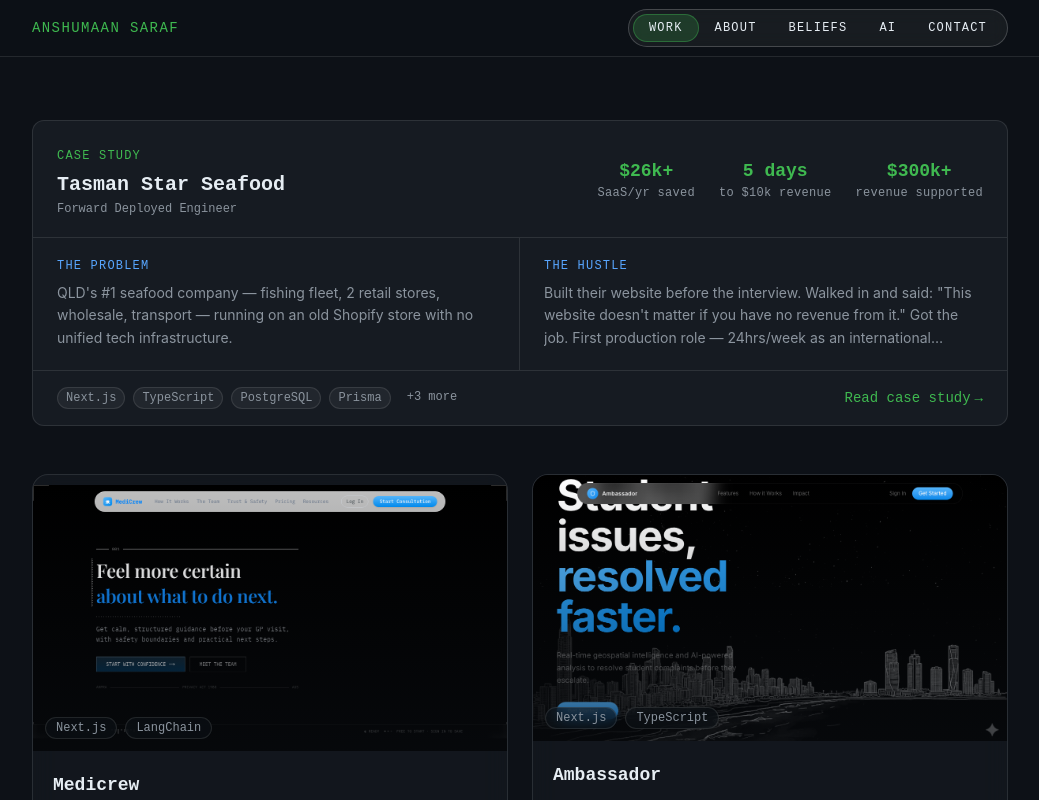
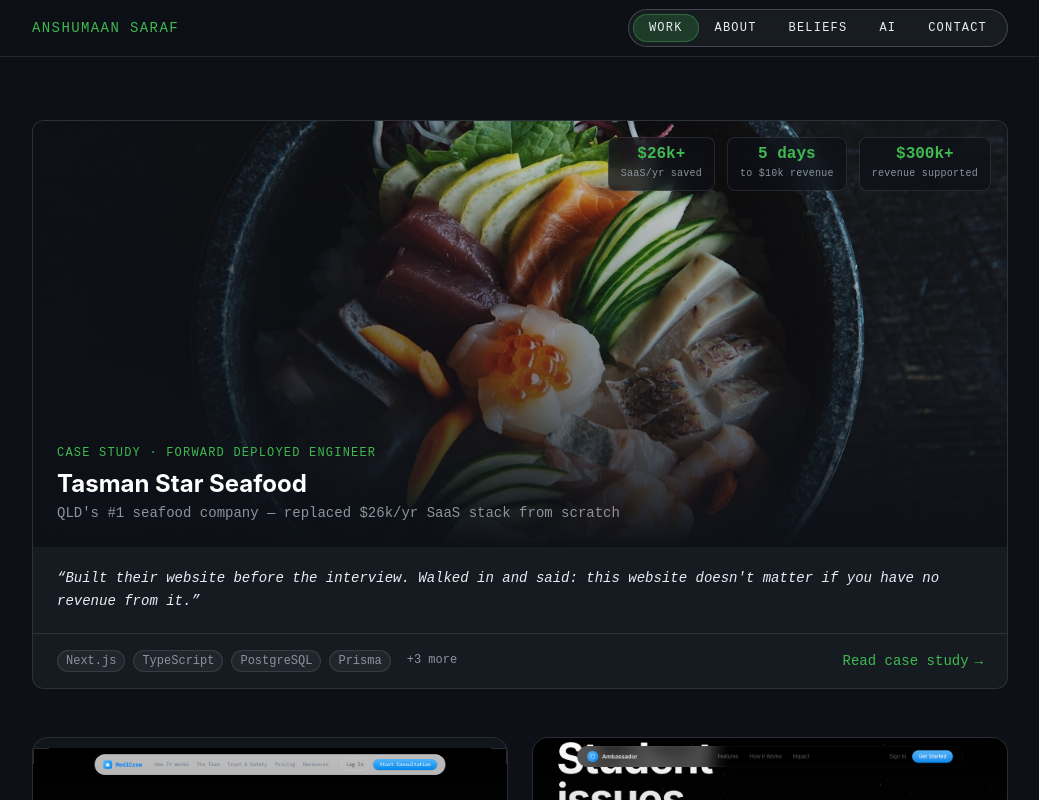
Before and after one commit to Ansh0928/Portfolio, a Next.js app: page /work in a window 1280 px wide. Shown: the top 800 px of the page, without its empty margins (120-1159 px from the left). Built offline with nearby package versions, Linux system fonts and the light colour scheme.

Commit message:
design: overhaul Tasman Star case study card and modal

```diff
--- a/components/CaseStudy.tsx
+++ b/components/CaseStudy.tsx
@@ -17,7 +17,7 @@
       <h4 className="text-xs font-mono text-[#58a6ff] tracking-widest uppercase mb-2">
         {block.heading}
       </h4>
-      <p className="text-[#8b949e] text-sm leading-relaxed">{block.body}</p>
+      <p className="text-[#c9d1d9] text-sm leading-relaxed">{block.body}</p>
     </div>
   );
 }
@@ -36,7 +36,7 @@
         {block.items.map((item, i) => (
           <li
             key={i}
-            className="flex gap-3 text-sm text-[#8b949e] leading-relaxed"
+            className="flex gap-3 text-sm text-[#c9d1d9] leading-relaxed"
           >
             <span className="text-[#3fb950] font-mono mt-0.5 shrink-0">→</span>
             <span>{item}</span>
@@ -53,13 +53,13 @@
   block: Extract<CaseStudyBlock, { type: "quote" }>;
 }) {
   return (
-    <div className="border-l-2 border-[#3fb950] pl-4 py-1">
-      <p className="text-[#e6edf3] text-base italic leading-relaxed">
+    <div className="my-2 px-6 py-5 bg-[#3fb950]/5 border border-[#3fb950]/20 rounded-xl">
+      <p className="text-[#e6edf3] text-xl font-mono leading-snug">
         &ldquo;{block.text}&rdquo;
       </p>
       {block.attribution && (
-        <p className="text-xs font-mono text-[#8b949e] mt-2">
-          {block.attribution}
+        <p className="text-xs font-mono text-[#3fb950] mt-3 tracking-wide">
+          — {block.attribution}
         </p>
       )}
     </div>
@@ -78,15 +78,15 @@
       </h4>
       <div className="relative pl-4 space-y-5">
         {/* Vertical line */}
-        <div className="absolute left-0 top-2 bottom-2 w-px bg-white/10" />
+        <div className="absolute left-0 top-2 bottom-2 w-px bg-[#3fb950]/20" />
         {block.steps.map((step, i) => (
           <div key={i} className="relative pl-5">
             {/* Dot */}
             <div className="absolute left-[-1px] top-[5px] w-2 h-2 rounded-full bg-[#3fb950] border-2 border-[#0d1117] translate-x-[-50%]" />
-            <p className="text-xs font-mono text-[#3fb950] mb-1">
+            <p className="text-xs font-mono text-[#3fb950] mb-1 tracking-wide">
               {step.label}
             </p>
-            <p className="text-[#8b949e] text-sm leading-relaxed">
+            <p className="text-[#c9d1d9] text-sm leading-relaxed">
               {step.detail}
             </p>
           </div>
@@ -102,11 +102,11 @@
   block: Extract<CaseStudyBlock, { type: "callout" }>;
 }) {
   return (
-    <div className="bg-[#3fb950]/5 border border-[#3fb950]/20 rounded-lg px-5 py-4">
+    <div className="bg-[#3fb950]/8 border border-[#3fb950]/25 rounded-xl px-5 py-4">
       <h4 className="text-xs font-mono text-[#3fb950] tracking-widest uppercase mb-2">
         {block.heading}
       </h4>
-      <p className="text-[#c9d1d9] text-sm leading-relaxed">{block.body}</p>
+      <p className="text-[#e6edf3] text-sm leading-relaxed">{block.body}</p>
     </div>
   );
 }
@@ -156,7 +156,7 @@
     >
       {/* Backdrop */}
       <div
-        className="absolute inset-0 bg-black/75 backdrop-blur-sm"
+        className="absolute inset-0 bg-black/80 backdrop-blur-sm"
         onClick={onClose}
       />
 
@@ -168,7 +168,7 @@
             <span className="text-xs font-mono text-[#3fb950] tracking-widest uppercase">
               Case Study
             </span>
-            <h2 className="text-2xl font-mono font-bold text-[#e6edf3] mt-1">
+            <h2 className="text-2xl font-bold text-[#e6edf3] mt-1">
               {caseStudy.company}
             </h2>
             <p className="text-xs text-[#8b949e] font-mono mt-0.5">
@@ -193,22 +193,24 @@
           </button>
         </div>
 
-        {/* Metrics bar */}
-        <div className="px-6 py-5 flex gap-8 flex-wrap border-b border-white/10 bg-[#161b22]">
+        {/* Metrics bar — bigger, bolder */}
+        <div className="px-6 py-6 border-b border-white/10 bg-[#161b22]">
+          <div className="grid grid-cols-3 gap-4">
             {caseStudy.metrics.map((m) => (
-            <div key={m.label}>
-              <div className="font-mono text-2xl font-bold text-[#3fb950]">
+              <div key={m.label} className="text-center">
+                <div className="font-mono text-3xl font-bold text-[#3fb950] leading-none">
                   {m.value}
                 </div>
-              <div className="text-xs text-[#8b949e] font-mono tracking-wide mt-0.5">
+                <div className="text-xs text-[#8b949e] font-mono tracking-wide mt-1.5">
                   {m.label}
                 </div>
               </div>
             ))}
           </div>
+        </div>
 
         {/* Story blocks */}
-        <div className="px-6 py-6 space-y-8">
+        <div className="px-6 py-6 space-y-7">
           {caseStudy.story.map((block, i) => (
             <StoryBlock key={i} block={block} />
           ))}
@@ -223,7 +225,7 @@
             {caseStudy.pipelineTags.map((tag) => (
               <span
                 key={tag}
-                className="px-2 py-1 text-xs font-mono bg-[#3fb950]/10 text-[#3fb950] border border-[#3fb950]/20 rounded-full"
+                className="px-2.5 py-1 text-xs font-mono bg-[#3fb950]/10 text-[#3fb950] border border-[#3fb950]/20 rounded-full"
               >
                 {tag}
               </span>
@@ -283,35 +285,51 @@
       <MotionSection aria-label={`${caseStudy.company} case study`}>
         <button
           onClick={() => setOpen(true)}
-          className="relative w-full text-left group bg-[#161b22] border border-white/10 rounded-xl overflow-hidden hover:border-[#3fb950]/40 transition-all duration-300 hover:shadow-[0_0_30px_rgba(63,185,80,0.07)] focus:outline-none focus-visible:ring-2 focus-visible:ring-[#3fb950]"
+          className="relative w-full text-left group bg-[#161b22] border border-white/10 rounded-xl overflow-hidden hover:border-[#3fb950]/40 transition-all duration-300 hover:shadow-[0_0_40px_rgba(63,185,80,0.08)] focus:outline-none focus-visible:ring-2 focus-visible:ring-[#3fb950]"
         >
-          {/* Matrix shader background — subtle, fades in on hover */}
+          {/* Matrix shader — subtle, fades in on hover */}
           <CelestialMatrixShader
             className="absolute inset-0 w-full h-full opacity-0 group-hover:opacity-100 transition-opacity duration-700 pointer-events-none"
             style={{ zIndex: 0 }}
           />
-          {/* Card content sits above the shader */}
+
           <div className="relative z-10">
-            {/* Header */}
-            <div className="border-b border-white/10 px-6 py-5 flex flex-col sm:flex-row sm:items-center justify-between gap-4">
-              <div>
-                <span className="text-xs font-mono text-[#3fb950] tracking-widest uppercase">
-                  Case Study
+            {/* Hero image */}
+            <div className="relative aspect-[16/7] overflow-hidden">
+              <img
+                src="/images/projects/tasman-star.jpg"
+                alt="Tasman Star Seafood"
+                className="h-full w-full object-cover object-right-center transition-transform duration-700 group-hover:scale-105"
+              />
+              {/* Dark gradient overlay — image is dark-left, seafood-right */}
+              <div className="absolute inset-0 bg-gradient-to-t from-[#0d1117] via-[#0d1117]/30 to-transparent" />
+              <div className="absolute inset-0 bg-gradient-to-r from-[#0d1117]/80 via-[#0d1117]/20 to-transparent" />
+
+              {/* Overlaid headline on image */}
+              <div className="absolute inset-0 flex flex-col justify-end p-6">
+                <span className="text-xs font-mono text-[#3fb950] tracking-widest uppercase mb-2">
+                  Case Study · Forward Deployed Engineer
                 </span>
-                <h3 className="text-xl font-mono font-bold text-[#e6edf3] mt-1 group-hover:text-white transition-colors">
+                <h3 className="text-2xl font-bold text-white leading-tight group-hover:text-[#3fb950] transition-colors duration-300">
                   {caseStudy.company}
                 </h3>
-                <p className="text-xs text-[#8b949e] font-mono mt-0.5">
-                  {caseStudy.role}
+                <p className="text-sm text-[#8b949e] font-mono mt-1">
+                  QLD&apos;s #1 seafood company — replaced $26k/yr SaaS stack
+                  from scratch
                 </p>
               </div>
-              <div className="flex gap-6 flex-wrap">
+
+              {/* Metrics — top right of image */}
+              <div className="absolute top-4 right-4 flex gap-3">
                 {caseStudy.metrics.map((m) => (
-                  <div key={m.label} className="text-center">
-                    <div className="font-mono text-lg font-bold text-[#3fb950]">
+                  <div
+                    key={m.label}
+                    className="text-center bg-[#0d1117]/70 backdrop-blur-sm border border-white/10 rounded-lg px-3 py-2"
+                  >
+                    <div className="font-mono text-base font-bold text-[#3fb950] leading-none">
                       {m.value}
                     </div>
-                    <div className="text-xs text-[#8b949e] font-mono tracking-wide">
+                    <div className="text-[10px] text-[#8b949e] font-mono tracking-wide mt-1 whitespace-nowrap">
                       {m.label}
                     </div>
                   </div>
@@ -319,22 +337,17 @@
               </div>
             </div>
 
-            {/* Teaser: first 2 quadrants */}
-            <div className="grid grid-cols-2 gap-0 divide-x divide-white/10">
-              {caseStudy.quadrants.slice(0, 2).map((q) => (
-                <div key={q.label} className="px-6 py-5">
-                  <h4 className="text-xs font-mono text-[#58a6ff] tracking-widest uppercase mb-2">
-                    {q.label}
-                  </h4>
-                  <p className="text-[#8b949e] text-sm leading-relaxed line-clamp-3">
-                    {q.content}
+            {/* Quote hook */}
+            <div className="px-6 py-5 border-b border-white/10">
+              <p className="text-[#e6edf3] text-sm font-mono italic leading-relaxed">
+                &ldquo;Built their website before the interview. Walked in and
+                said: this website doesn&apos;t matter if you have no revenue
+                from it.&rdquo;
               </p>
             </div>
-              ))}
-            </div>
 
-            {/* Footer CTA */}
-            <div className="border-t border-white/10 px-6 py-4 flex items-center justify-between">
+            {/* Footer: tags + CTA */}
+            <div className="px-6 py-4 flex items-center justify-between gap-4">
               <div className="flex flex-wrap gap-2">
                 {caseStudy.techTags.slice(0, 4).map((tag) => (
                   <span
@@ -350,12 +363,11 @@
                   </span>
                 )}
               </div>
-              <span className="text-sm font-mono text-[#3fb950] flex items-center gap-1 group-hover:gap-2 transition-all shrink-0">
+              <span className="text-sm font-mono text-[#3fb950] flex items-center gap-1.5 group-hover:gap-3 transition-all duration-200 shrink-0 font-medium">
                 Read case study <span aria-hidden>→</span>
               </span>
             </div>
           </div>
-          {/* end relative z-10 */}
         </button>
       </MotionSection>
 
```
Also changed, not shown: public/images/projects/tasman-star.jpg (added). Lines whose indentation alone changed are shown as unchanged.
